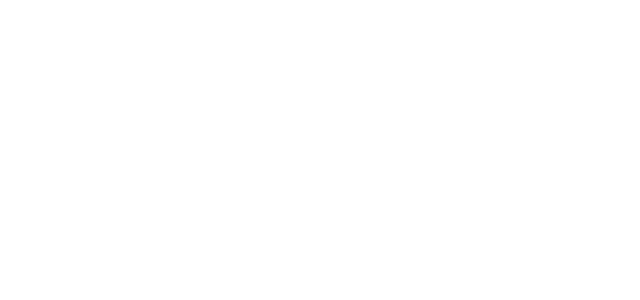
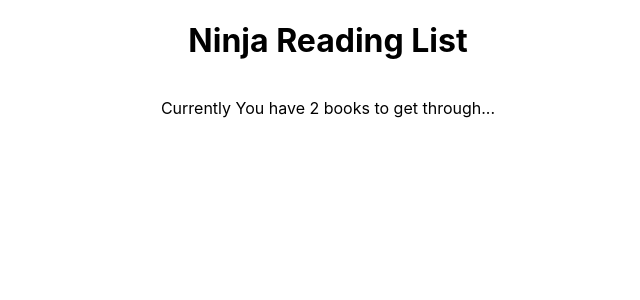
Before and after one commit to cherie-pavicoTsukayama/react-hooks-booklist, a React (Create React App) app: page / in a window 1280 px wide. Shown: the top 300 px of the page, without its empty margins (312-952 px from the left). Built offline with nearby package versions, Linux system fonts and the light colour scheme.

Commit message:
added css styling using grid

```diff
--- a/src/App.js
+++ b/src/App.js
@@ -1,11 +1,12 @@
 import React from 'react';
 import BookContextProvider from './context/BookContext';
+import Navbar from './components/Navbar';
 
 function App() {
   return (
     <div className="App">
       <BookContextProvider>
-
+        <Navbar />
       </BookContextProvider>
     </div>
   );
--- a/src/components/Navbar.jsx
+++ b/src/components/Navbar.jsx
@@ -0,0 +1,16 @@
+import React, { useContext } from 'react';
+import { BookContext } from '../context/BookContext';
+
+const Navbar = () => {
+  const { books } = useContext(BookContext);
+  return (
+    <div className="navbar container">
+      <h1 className="nav-title">
+        Ninja Reading List
+      </h1>
+      <p className="nav-subheader">Currently You have { books.length } books to get through...</p>
+    </div>
+  )
+}
+
+export default Navbar;
--- a/src/index.css
+++ b/src/index.css
@@ -11,3 +11,20 @@
   font-family: source-code-pro, Menlo, Monaco, Consolas, 'Courier New',
     monospace;
 }
+
+.container {
+  display: grid;
+  grid-template-columns: repeat(12, 1fr) ;
+  grid-template-rows: repeat(2, 1fr);
+}
+
+.nav-title {
+  grid-column: 4 / span 6;
+  text-align: center;
+}
+
+.nav-subheader {
+  grid-row: 2;
+  grid-column: 4 / span 6;
+  text-align: center;
+}
```
